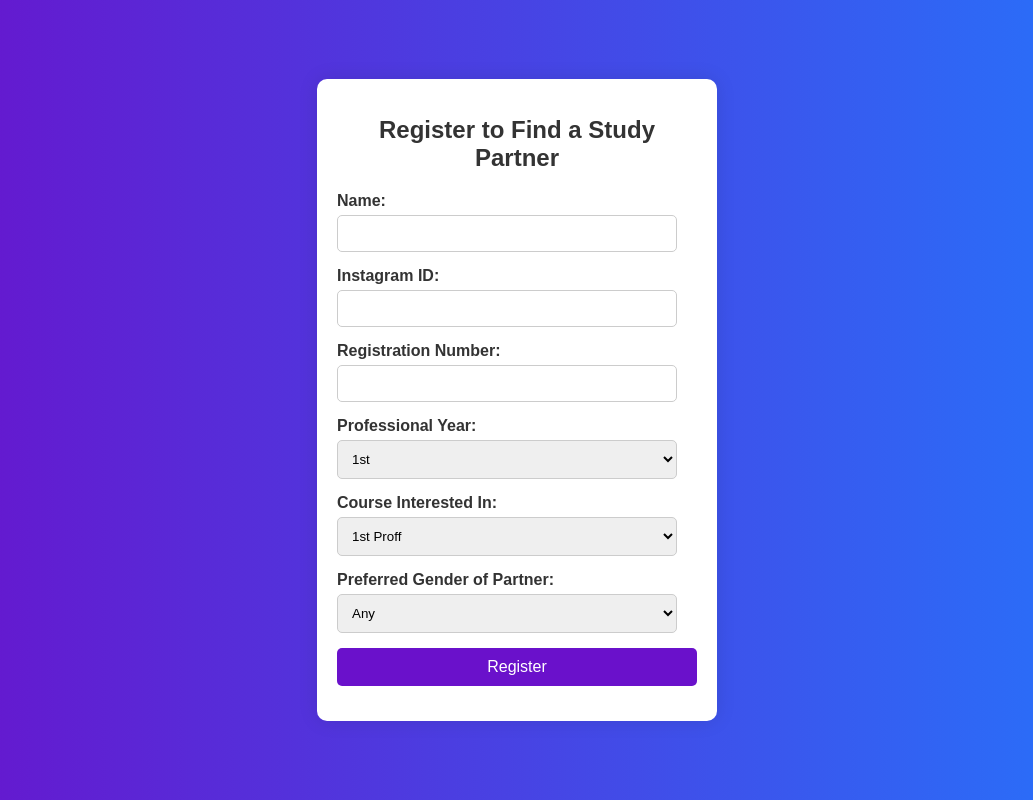
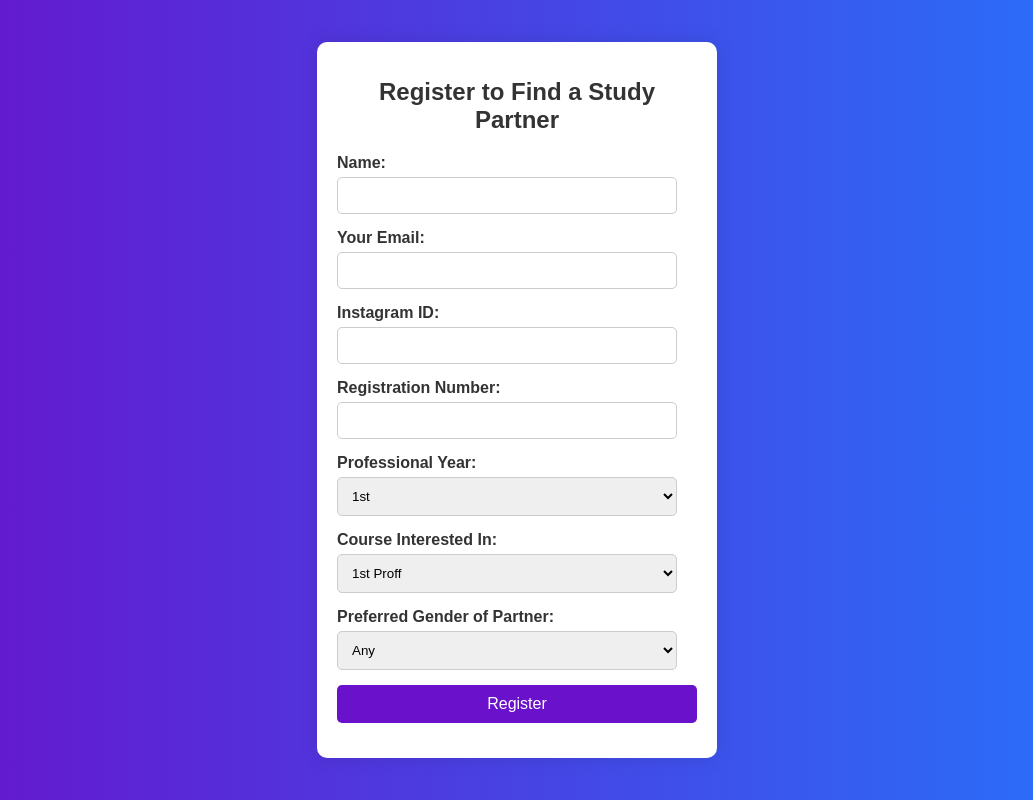
Before and after one commit to n0ob-d3v/study-partner-finder, a plain HTML site: page index.html in a window 1280 px wide. Shown: the whole page, without its empty margins (123-1156 px from the left). Drawn offline with Linux system fonts and the light colour scheme.

Commit message:
index.html

```diff
--- a/index.html
+++ b/index.html
@@ -6,7 +6,6 @@
     <title>Register for Study Partner</title>
     <link rel="stylesheet" href="css/styles.css">
     <style>
-        /* Inline CSS styles */
         body {
             font-family: 'Arial', sans-serif;
             background: linear-gradient(to right, #6a11cb, #2575fc);
@@ -78,10 +77,14 @@
 <body>
     <div class="container">
         <h1>Register to Find a Study Partner</h1>
-        <form action="https://formspree.io/f/your-form-id" method="POST">
+        <form action="https://formspree.io/f/xnnaqakz" method="POST">
             <div class="form-group">
                 <label for="name">Name:</label>
                 <input type="text" id="name" name="name" required>
+            </div>
+            <div class="form-group">
+                <label for="email">Your Email:</label>
+                <input type="email" id="email" name="email" required>
             </div>
             <div class="form-group">
                 <label for="instagram_id">Instagram ID:</label>
```
